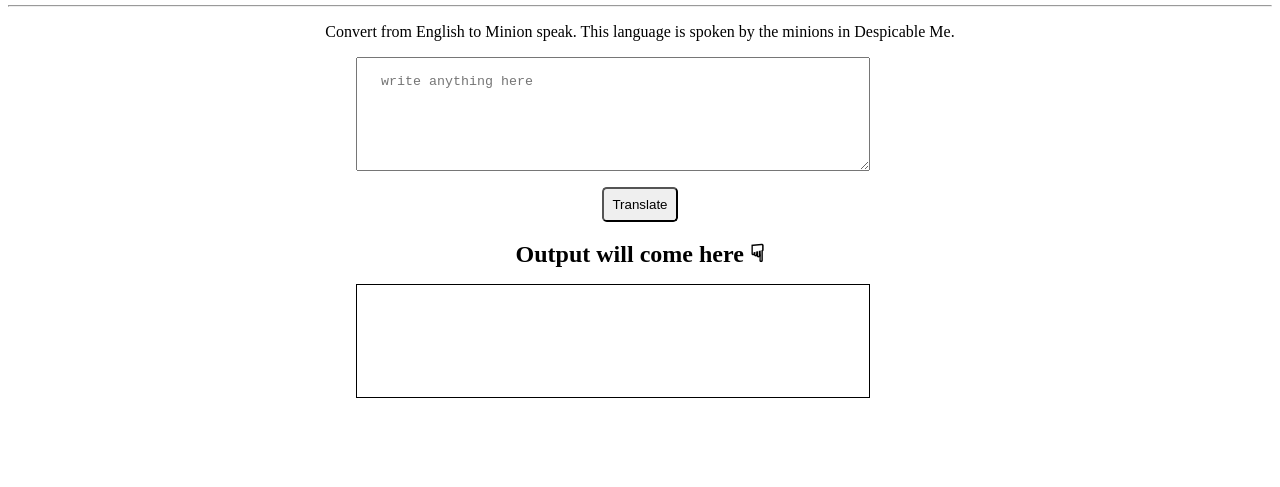
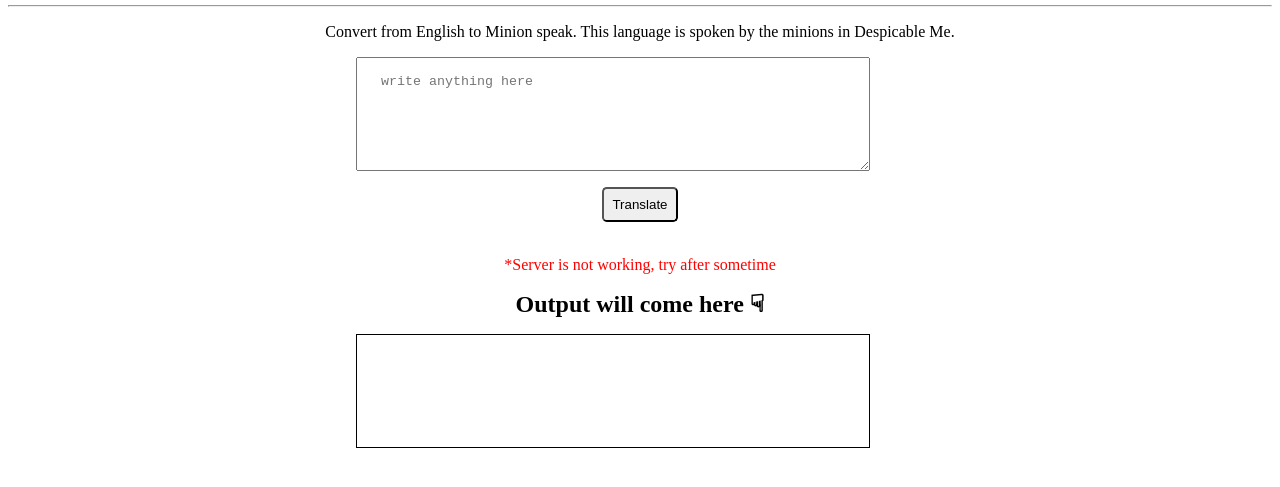
Before and after one commit to learnersaura-bh/banana-speak, a plain HTML site: page index.html in a window 1280 px wide. Both pictures are taken after a click on the button "Translate". Shown: the part 139-626 px from the top of the page. Drawn offline with Linux system fonts and the light colour scheme; no server answers.

Commit message:
fix-error-handler

```diff
--- a/app.js
+++ b/app.js
@@ -1,6 +1,7 @@
 var btnTranslate = document.querySelector("#btn-translate");
 var txtInput = document.querySelector("#txt-input");
 var outputDiv = document.querySelector("#output");
+var errorMessage = document.querySelector("#error-msg")
 
 var serverURL = "https://api.funtranslations.com/translate/minion.json"
 
@@ -20,6 +21,11 @@ function clickHandler(){
             var translatedText = json.contents.translated;
         outputDiv.innerText = translatedText;
     })
+    .catch(errorHandler)
+}
+
+function errorHandler(){
+   errorMessage.innerText = "*Server is not working, try after sometime"
 }
 
 btnTranslate.addEventListener("click", clickHandler);
--- a/index.html
+++ b/index.html
@@ -15,6 +15,7 @@
     <textarea id="txt-input" placeholder=" write anything here "></textarea>
     <button id="btn-translate" style="padding: 0.5rem 0.5rem; border-radius: 0.3rem;">Translate</button>
     <br><br>
+    <p style="color:red" id="error-msg"></p>
     <div style="font-weight: bold; font-size:x-large;">Output will come here ☟ </div>
     <div id="output"> </div>
 </div>
```
